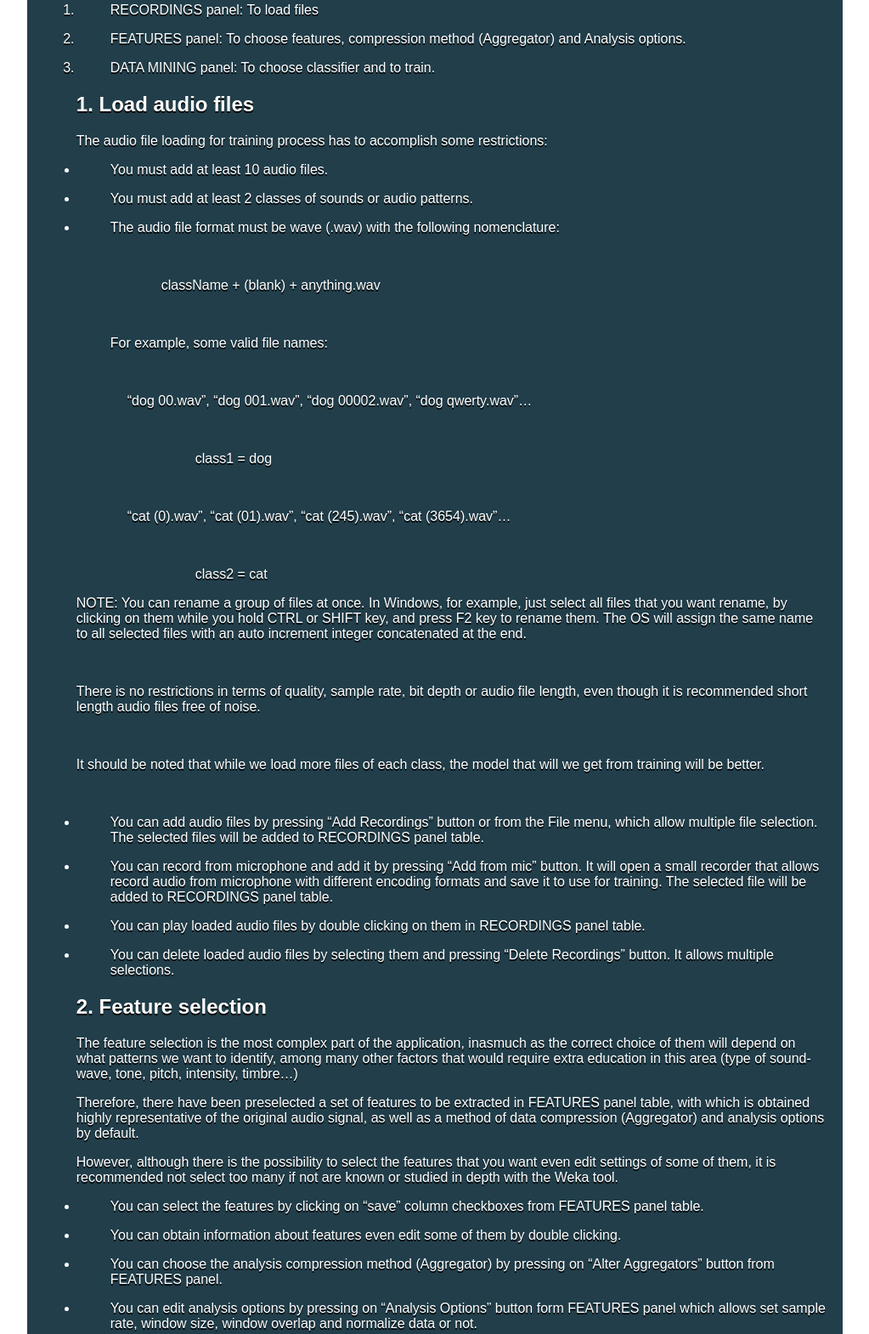
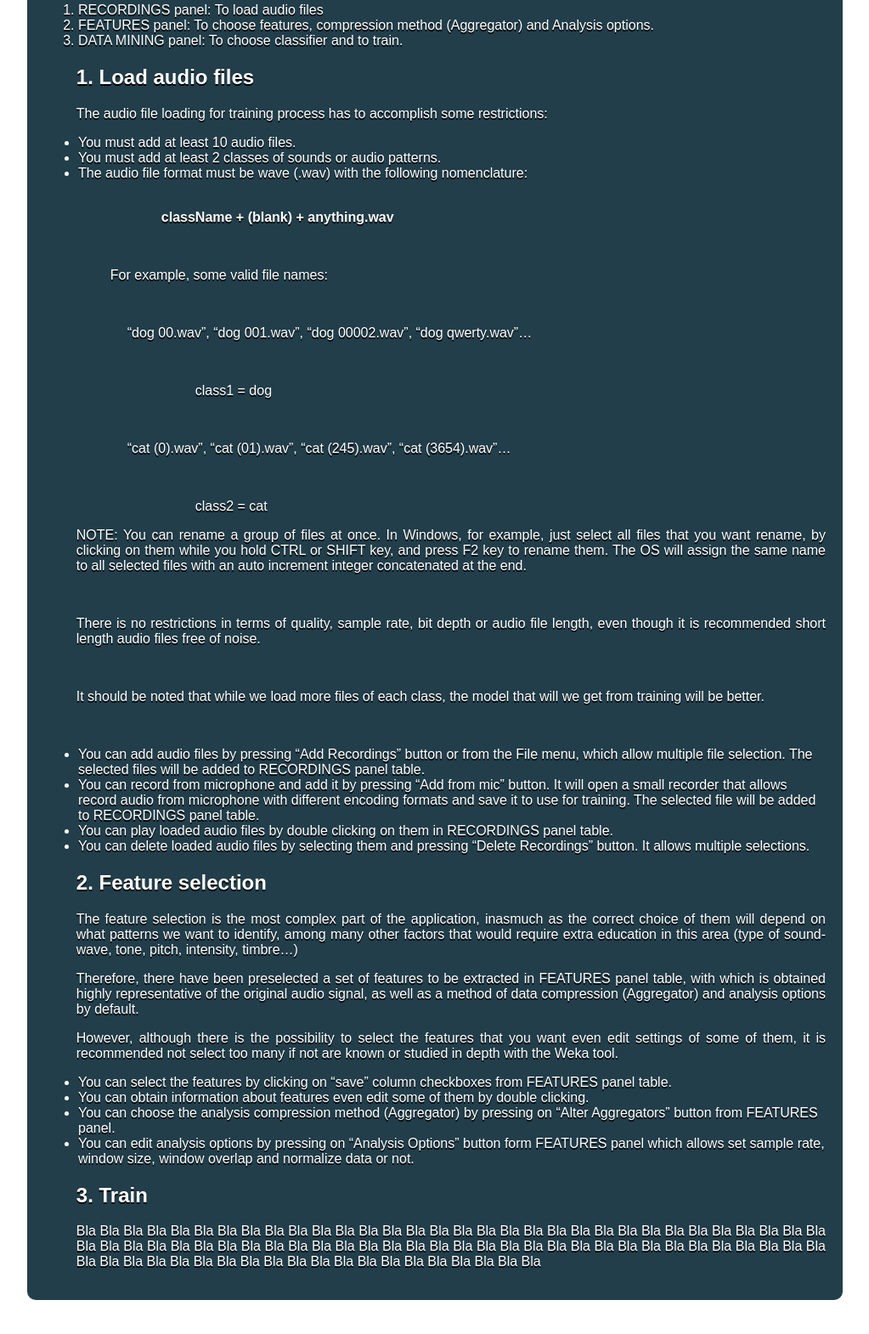
Before and after one commit to SergioRevueltas/WekAudio, a plain HTML site: page help/index.html in a window 1280 px wide. Shown: the part 704-2274 px from the top of the page at 85% size, without its empty margins (128-1151 px from the left). Drawn offline with nearby package versions, Linux system fonts and the light colour scheme; some packages are replaced by stand-ins of ours; a script that the page names is missing.

```diff
--- a/help/index.html
+++ b/help/index.html
@@ -13,7 +13,7 @@
 
 			<h1 style="font-size:32px;">WekAudio</h1>
 
-			<h2>Instructions index</h2>
+			<h2>Help index</h2>
 
 			<nav class="clear"> <!-- The nav link semantically marks your main site navigation -->
 
@@ -44,7 +44,7 @@
 				<figure class="center"> <!-- The figure tag marks data (usually an image) that is part of the article -->
 
 					<a class="center" href="http://tutorialzine.com/2010/02/photo-shoot-css-jquery/">
-						<img class="displayed" src="https://pbs.twimg.com/profile_images/1618896860/2.JPG" width="400" height="300" align="middle"/>
+						<img class="displayed" src="https://pbs.twimg.com/profile_images/1618896860/2.JPG" align="middle"/>
 						</a>
 
 				</figure>
@@ -70,25 +70,25 @@
 			<p>In this application, training process consists of 3 steps:</p>
 
 			<ol>
-				<li><p>RECORDINGS panel: To load files</p></li>
-				<li><p>FEATURES panel: To choose features, compression method (Aggregator) and Analysis options.</p></li>
-				<li><p>DATA MINING panel: To choose classifier and to train.</p></li>
+				<li>RECORDINGS panel: To load audio files</li>
+				<li>FEATURES panel: To choose features, compression method (Aggregator) and Analysis options.</li>
+				<li>DATA MINING panel: To choose classifier and to train.</li>
 
 			</ol>
 
-			<div class="line"></div>
 			<div class="line"></div>
 
 			<h2>1. Load audio files</h2>
 
 			<p>The audio file loading for training process has to accomplish some restrictions:</p>
 			<ul>
-				<li><p>You must add at least 10 audio files.</p></li>
-				<li><p>You must add at least 2 classes of sounds or audio patterns.</p></li>
+				<li>You must add at least 10 audio files.</li>
+				<li>You must add at least 2 classes of sounds or audio patterns.</li>
 				<li>
-				<p>The audio file format must be wave (.wav) with the following nomenclature:</p>
+					The audio file format must be wave (.wav) with the following nomenclature:
 					<br />
-				<p style=" text-indent:60px;">className + (blank) + anything.wav</p>
+					<br />
+					<p style=" text-indent:60px;"><b>className + (blank) + anything.wav</b></p>
 					<br />
 					<p>For example, some valid file names:</p>
 					<br />
@@ -115,10 +115,10 @@
 			<br />
 
 			<ul>
-				<li><p>You can add audio files by pressing “Add Recordings” button or from the File menu, which allow multiple file selection. The selected files will be added to RECORDINGS panel table.</p></li>
-				<li><p>You can record from microphone and add it by pressing “Add from mic” button. It will open a small recorder that allows record audio from microphone with different encoding formats and save it to use for training. The selected file will be added to RECORDINGS panel table.</p></li>
-				<li><p>You can play loaded audio files by double clicking on them in RECORDINGS panel table.</p></li>
-				<li><p>You can delete loaded audio files by selecting them and pressing “Delete Recordings” button. It allows multiple selections.</p></li>
+				<li>You can add audio files by pressing “Add Recordings” button or from the File menu, which allow multiple file selection. The selected files will be added to RECORDINGS panel table.</li>
+				<li>You can record from microphone and add it by pressing “Add from mic” button. It will open a small recorder that allows record audio from microphone with different encoding formats and save it to use for training. The selected file will be added to RECORDINGS panel table.</li>
+				<li>You can play loaded audio files by double clicking on them in RECORDINGS panel table.</li>
+				<li>You can delete loaded audio files by selecting them and pressing “Delete Recordings” button. It allows multiple selections.</li>
 			</ul>
 
 			<div class="line"></div>
@@ -132,10 +132,10 @@
 			<p>However, although there is the possibility to select the features that you want even edit settings of some of them, it is recommended not select too many if not are known or studied in depth with the Weka tool.</p>
 
 			<ul>
-				<li><p>You can select the features by clicking on “save” column checkboxes from FEATURES panel table.</p></li>
-				<li><p>You can obtain information about features even edit some of them by double clicking.</p></li>
-				<li><p>You can choose the analysis compression method (Aggregator) by pressing on “Alter Aggregators” button from FEATURES panel.</p></li>
-				<li><p>You can edit analysis options by pressing on “Analysis Options” button form FEATURES panel which allows set sample rate, window size, window overlap and normalize data or not.</p></li>
+				<li>You can select the features by clicking on “save” column checkboxes from FEATURES panel table.</li>
+				<li>You can obtain information about features even edit some of them by double clicking.</li>
+				<li>You can choose the analysis compression method (Aggregator) by pressing on “Alter Aggregators” button from FEATURES panel.</li>
+				<li>You can edit analysis options by pressing on “Analysis Options” button form FEATURES panel which allows set sample rate, window size, window overlap and normalize data or not.</li>
 			</ul>
 
 			<div class="line"></div>
--- a/help/styles.css
+++ b/help/styles.css
@@ -16,6 +16,7 @@ h2{
 
 p{
 	margin-left: 1cm;
+	text-align: justify;
 }
 
 div.center {
@@ -70,6 +71,8 @@ nav{
 
 nav ul li{
     display:inline;
+	text-align: justify;
+
 }
 
 nav ul li a,
```
Lines whose indentation alone changed are shown as unchanged.
